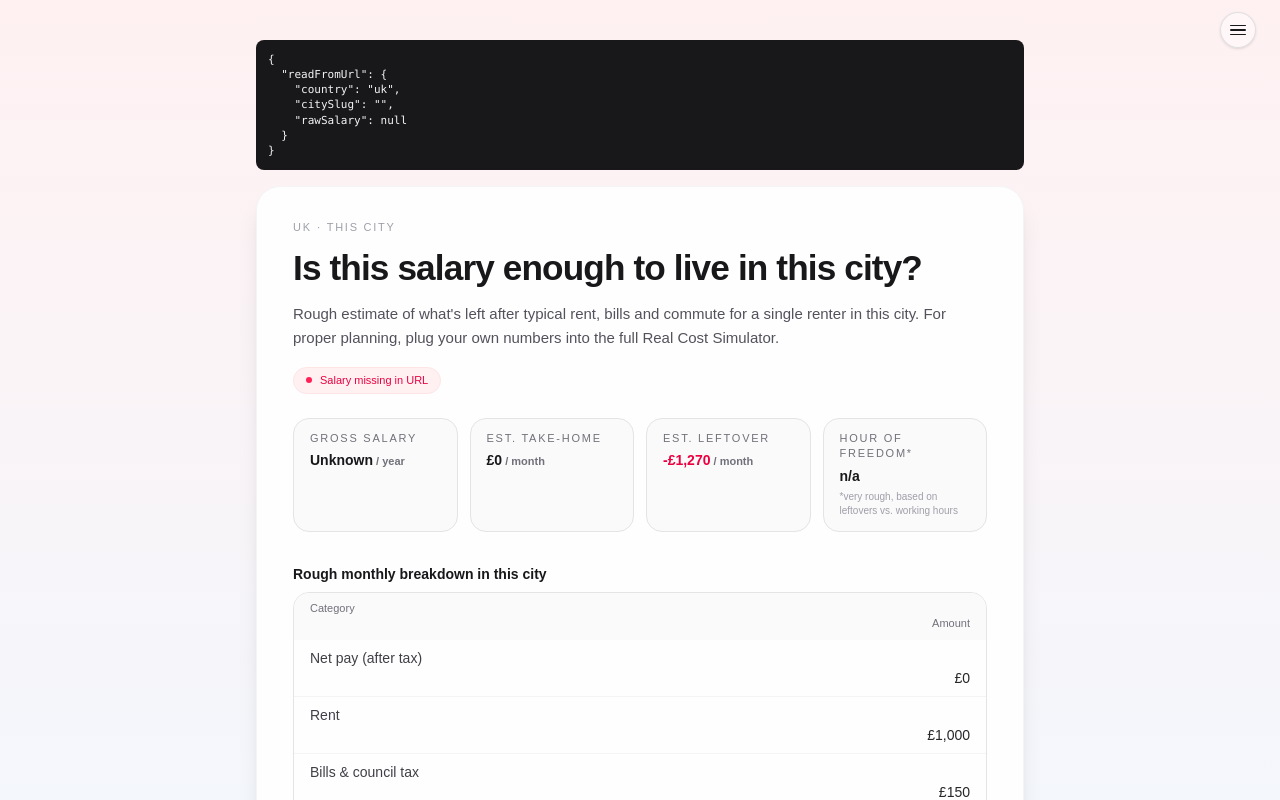
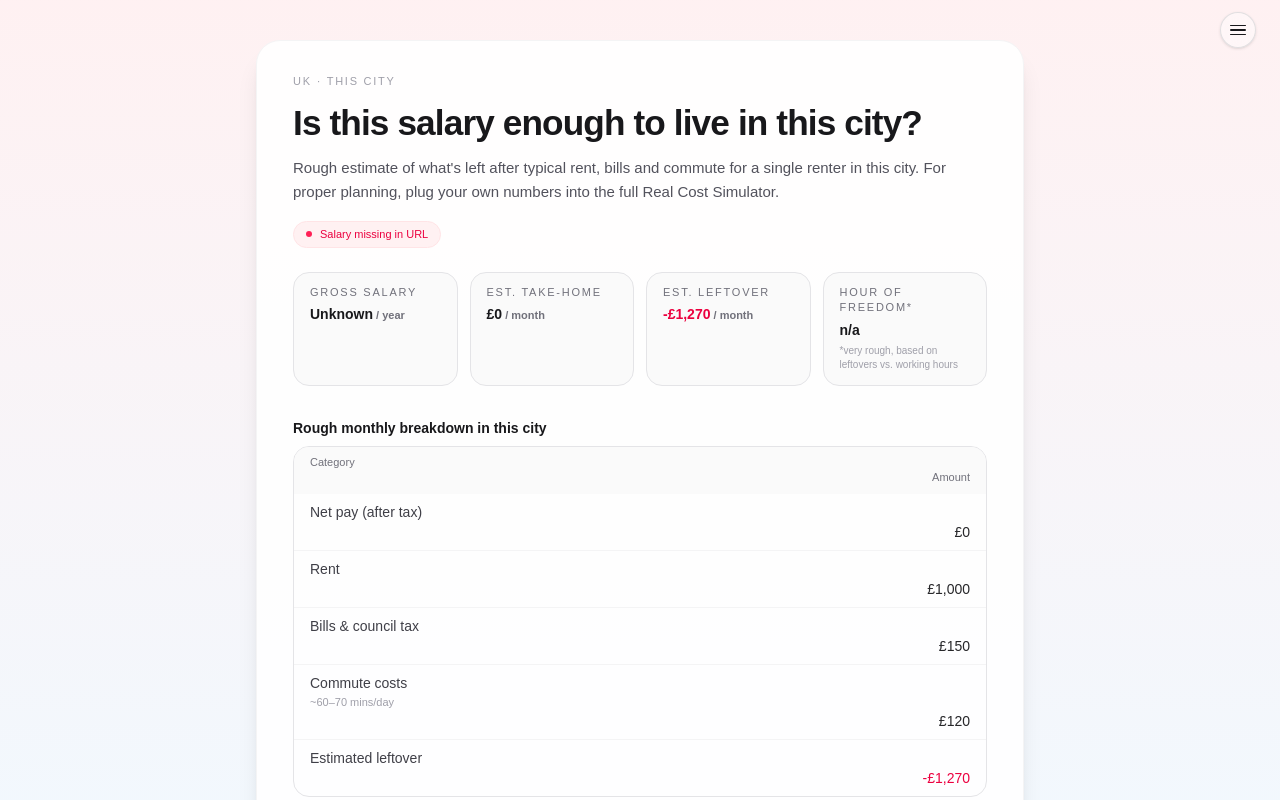
Before and after one commit to bendover19/real-cost-sim, a Next.js app: page /enough in a window 1280 px wide. Shown: the top 800 px of the page. Built offline with nearby package versions, Linux system fonts and the light colour scheme.

Commit message:
Update EnoughClient.tsx

```diff
--- a/app/enough/EnoughClient.tsx
+++ b/app/enough/EnoughClient.tsx
@@ -64,20 +64,6 @@ export default function EnoughClient() {
 
   return (
     <section className="w-full max-w-3xl">
-      {/* Debug: what we actually read from the URL */}
-      <pre className="mb-4 rounded-lg bg-zinc-900 text-zinc-100 text-[11px] p-3 leading-snug">
-        {JSON.stringify(
-          {
-            readFromUrl: {
-              country,
-              citySlug,
-              rawSalary,
-            },
-          },
-          null,
-          2
-        )}
-      </pre>
 
       <div className="rounded-3xl bg-white/90 shadow-xl border border-zinc-100 px-6 py-7 md:px-9 md:py-8">
         <p className="text-[11px] uppercase tracking-[0.16em] text-zinc-400 mb-3">
```
